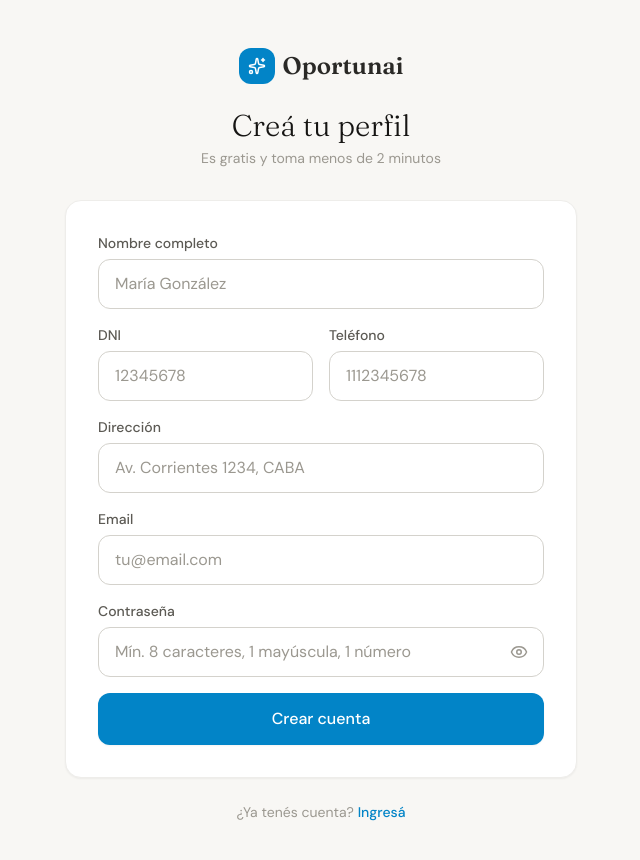
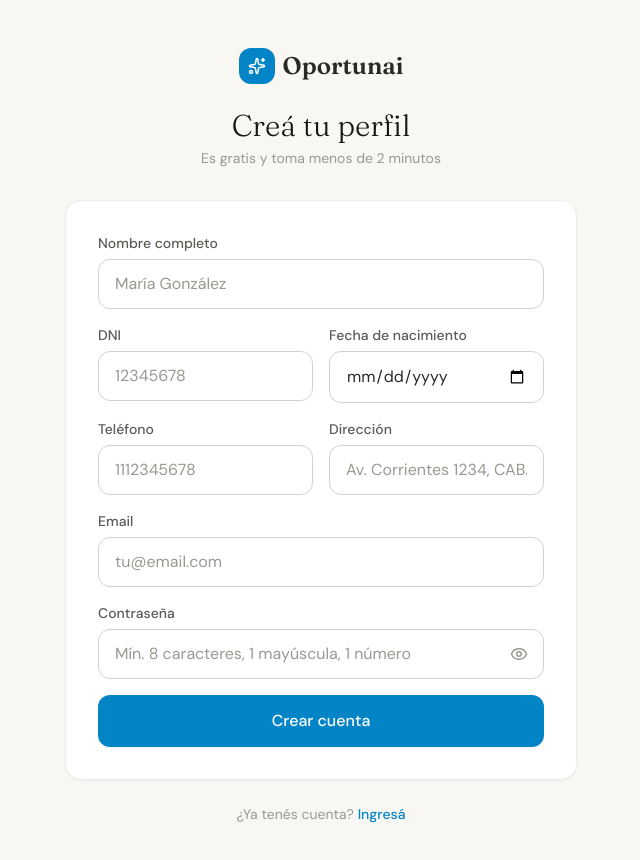
Before and after one commit to agustinajait/oportunai-v2, a Next.js app: page /register in a window 1280 px wide. Shown: the top 860 px of the page, without its empty margins (319-959 px from the left). Built offline with nearby package versions, Linux system fonts and the light colour scheme; no server answers.

Commit message:
add fecha_nacimiento en registro

```diff
--- a/app/api/auth/register/route.ts
+++ b/app/api/auth/register/route.ts
@@ -14,21 +14,24 @@ export async function POST(req: NextRequest) {
       return NextResponse.json({ error: parsed.error.errors[0].message }, { status: 400 });
     }
 
-    const { nombre_completo, email, password, telefono, direccion, dni } = parsed.data;
+    const { nombre_completo, email, password, telefono, direccion, dni, fecha_nacimiento } = parsed.data;
 
     const existing = await prisma.usuario.findFirst({
       where: { OR: [{ email }, { dni }] },
     });
     if (existing) {
       const field = existing.email === email ? 'El email' : 'El DNI';
-      return NextResponse.json({ error: `${field} ya estÃ¡ registrado` }, { status: 409 });
+      return NextResponse.json({ error: `${field} ya está registrado` }, { status: 409 });
     }
 
     const password_hash = await bcrypt.hash(password, 12);
     const slug = generateSlug(nombre_completo, dni);
 
     const usuario = await prisma.usuario.create({
-      data: { nombre_completo, email, password_hash, telefono, direccion, dni, slug },
+      data: {
+        nombre_completo, email, password_hash, telefono, direccion, dni, slug,
+        fecha_nacimiento: fecha_nacimiento ? new Date(fecha_nacimiento) : null,
+      },
     });
 
     const token = await createToken({
@@ -43,7 +46,7 @@ export async function POST(req: NextRequest) {
       httpOnly: true,
       secure: process.env.NODE_ENV === 'production',
       sameSite: 'lax',
-      maxAge: 60 * 60 * 24 * 7, // 7 dÃ­as
+      maxAge: 60 * 60 * 24 * 7,
       path: '/',
     });
 
--- a/app/register/page.tsx
+++ b/app/register/page.tsx
@@ -13,11 +13,7 @@ export default function RegisterPage() {
   const [showPass, setShowPass] = useState(false);
   const [serverError, setServerError] = useState('');
 
-  const {
-    register,
-    handleSubmit,
-    formState: { errors, isSubmitting },
-  } = useForm<RegisterInput>({ resolver: zodResolver(registerSchema) });
+  const { register, handleSubmit, formState: { errors, isSubmitting } } = useForm<RegisterInput>({ resolver: zodResolver(registerSchema) });
 
   const onSubmit = async (data: RegisterInput) => {
     setServerError('');
@@ -27,10 +23,7 @@ export default function RegisterPage() {
       body: JSON.stringify(data),
     });
     const json = await res.json();
-    if (!res.ok) {
-      setServerError(json.error ?? 'Error al registrarse');
-      return;
-    }
+    if (!res.ok) { setServerError(json.error ?? 'Error al registrarse'); return; }
     router.push('/dashboard');
     router.refresh();
   };
@@ -64,16 +57,23 @@ export default function RegisterPage() {
                 {errors.dni && <p className="error-text">{errors.dni.message}</p>}
               </div>
               <div>
+                <label className="label">Fecha de nacimiento</label>
+                <input {...register('fecha_nacimiento')} type="date" className="input-field" />
+                {errors.fecha_nacimiento && <p className="error-text">{errors.fecha_nacimiento.message}</p>}
+              </div>
+            </div>
+
+            <div className="grid grid-cols-2 gap-4">
+              <div>
                 <label className="label">Teléfono</label>
                 <input {...register('telefono')} className="input-field" placeholder="1112345678" />
                 {errors.telefono && <p className="error-text">{errors.telefono.message}</p>}
               </div>
-            </div>
-
-            <div>
-              <label className="label">Dirección</label>
-              <input {...register('direccion')} className="input-field" placeholder="Av. Corrientes 1234, CABA" />
-              {errors.direccion && <p className="error-text">{errors.direccion.message}</p>}
+              <div>
+                <label className="label">Dirección</label>
+                <input {...register('direccion')} className="input-field" placeholder="Av. Corrientes 1234, CABA" />
+                {errors.direccion && <p className="error-text">{errors.direccion.message}</p>}
+              </div>
             </div>
 
             <div>
@@ -85,28 +85,15 @@ export default function RegisterPage() {
             <div>
               <label className="label">Contraseña</label>
               <div className="relative">
-                <input
-                  {...register('password')}
-                  type={showPass ? 'text' : 'password'}
-                  className="input-field pr-12"
-                  placeholder="Mín. 8 caracteres, 1 mayúscula, 1 número"
-                />
-                <button
-                  type="button"
-                  onClick={() => setShowPass(!showPass)}
-                  className="absolute right-4 top-1/2 -translate-y-1/2 text-ink-400 hover:text-ink-600"
-                >
+                <input {...register('password')} type={showPass ? 'text' : 'password'} className="input-field pr-12" placeholder="Mín. 8 caracteres, 1 mayúscula, 1 número" />
+                <button type="button" onClick={() => setShowPass(!showPass)} className="absolute right-4 top-1/2 -translate-y-1/2 text-ink-400 hover:text-ink-600">
                   {showPass ? <EyeOff size={18} /> : <Eye size={18} />}
                 </button>
               </div>
               {errors.password && <p className="error-text">{errors.password.message}</p>}
             </div>
 
-            {serverError && (
-              <div className="bg-red-50 text-red-600 text-sm px-4 py-3 rounded-xl border border-red-200">
-                {serverError}
-              </div>
-            )}
+            {serverError && <div className="bg-red-50 text-red-600 text-sm px-4 py-3 rounded-xl border border-red-200">{serverError}</div>}
 
             <button type="submit" disabled={isSubmitting} className="btn-primary w-full justify-center py-3.5 mt-2">
               {isSubmitting && <Loader2 size={18} className="animate-spin" />}
@@ -117,9 +104,7 @@ export default function RegisterPage() {
 
         <p className="text-center text-ink-400 text-sm mt-6">
           ¿Ya tenés cuenta?{' '}
-          <Link href="/login" className="text-brand-600 hover:text-brand-700 font-medium">
-            Ingresá
-          </Link>
+          <Link href="/login" className="text-brand-600 hover:text-brand-700 font-medium">Ingresá</Link>
         </p>
       </div>
     </div>
--- a/lib/validations.ts
+++ b/lib/validations.ts
@@ -11,6 +11,7 @@ export const registerSchema = z.object({
   telefono: z.string().min(8, 'Teléfono inválido').max(20),
   direccion: z.string().min(5, 'Dirección muy corta').max(200),
   dni: z.string().min(7, 'DNI inválido').max(10),
+  fecha_nacimiento: z.string().min(1, 'Fecha de nacimiento requerida'),
 });
 
 export const loginSchema = z.object({
```
